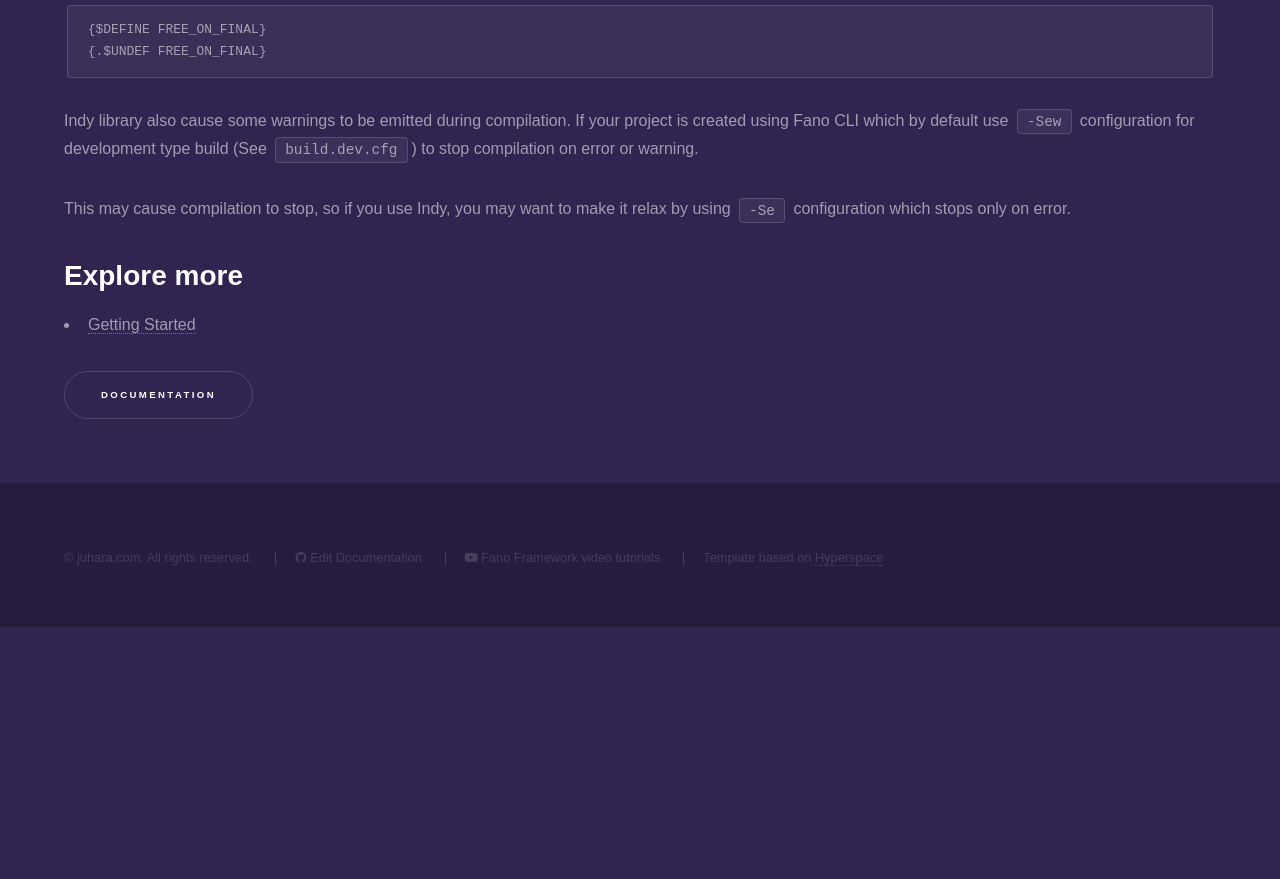
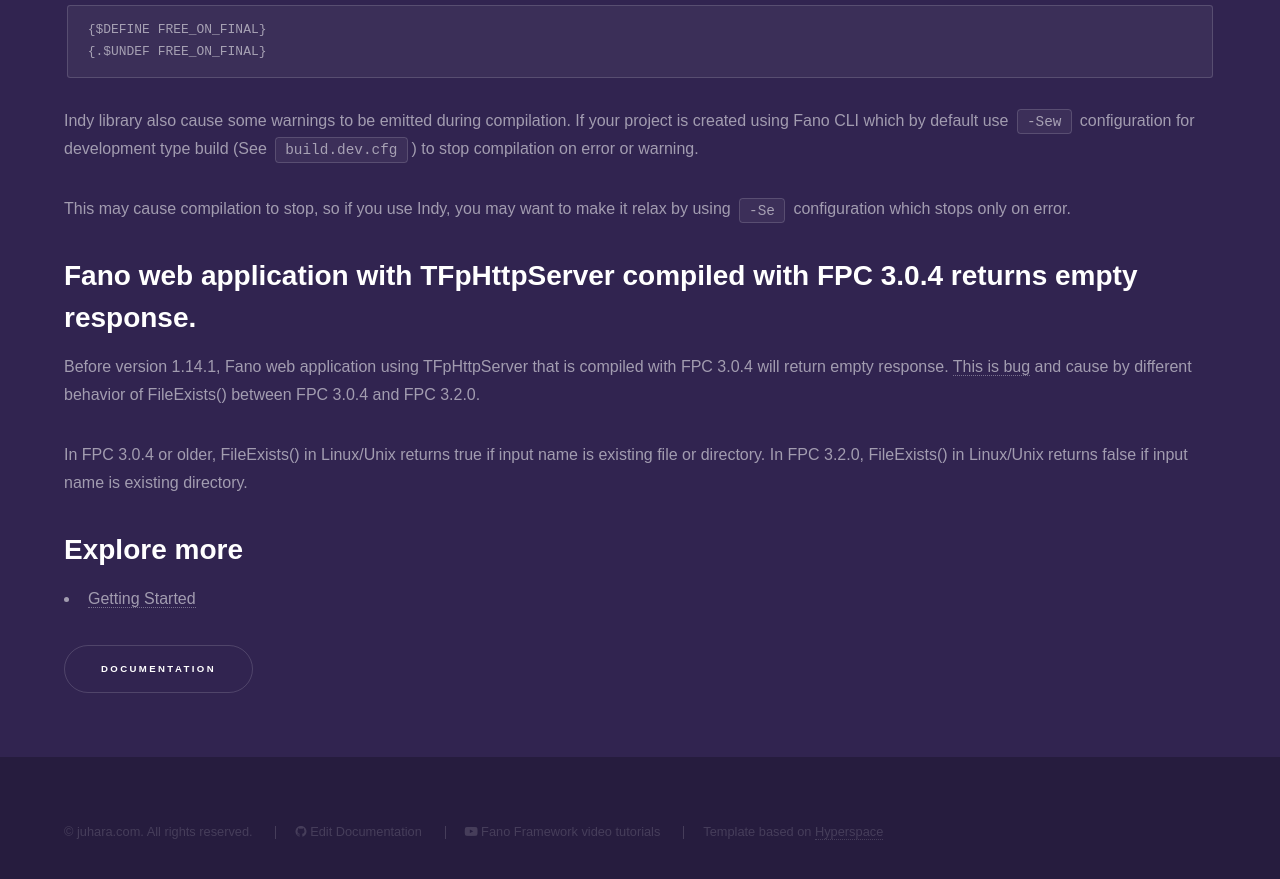
Before and after one commit to fanoframework/fanoframework.github.io, a Jekyll site: the page built from known-issues/index.md, in a window 1280 px wide and 900 px high, scrolled down 5632 px. Shown: the top 879 px of the window. Built offline with Jekyll 4.4.1, drawn with Linux system fonts in a browser that asks for light colours; our own code applies the rules of GitHub Pages for plain Markdown files; before the commit the page ends 6259 px from its top, so only the background shows below that.

Commit message:
add documentation regarding issue with fcl-web on FPC 3.0.4

```diff
--- a/known-issues/index.md
+++ b/known-issues/index.md
@@ -210,6 +210,12 @@
 
 This may cause compilation to stop, so if you use Indy, you may want to make it relax by using `-Se` configuration which stops only on error.
 
+## <a name="empty-response-in-fpc-3.0.4-fcl-web"></a>Fano web application with TFpHttpServer compiled with FPC 3.0.4 returns empty response.
+
+Before version 1.14.1, Fano web application using TFpHttpServer that is compiled with FPC 3.0.4 will return empty response. [This is bug](https://github.com/fanoframework/fano/issues/28) and cause by different behavior of FileExists() between FPC 3.0.4 and FPC 3.2.0.
+
+In FPC 3.0.4 or older, FileExists() in Linux/Unix returns true if input name is existing file or directory. In FPC 3.2.0, FileExists() in Linux/Unix returns false if input name is existing directory.
+
 ## Explore more
 
 - [Getting Started](/getting-started)
```
